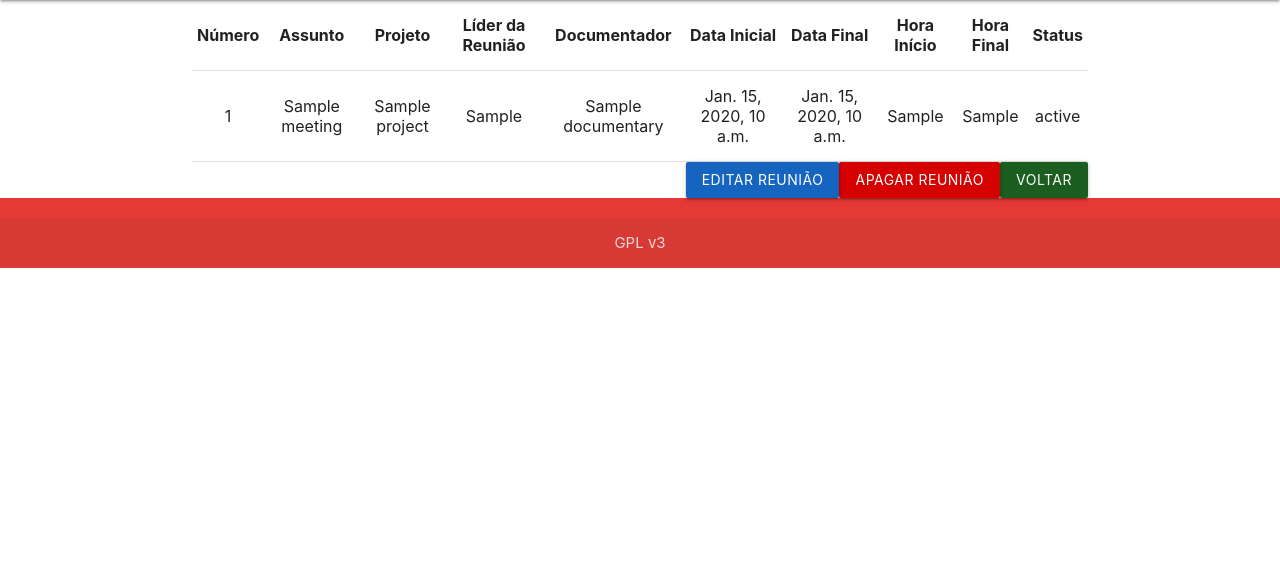
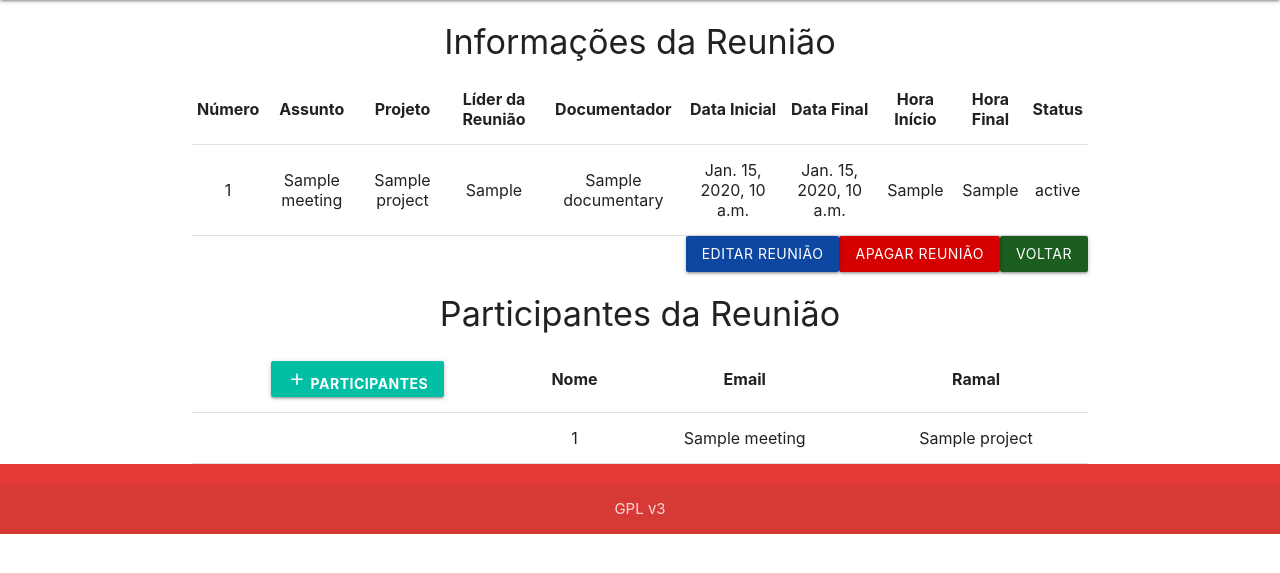
Before and after one commit to FGAProjects/Grata, a Django app: template meetings/templates/meetings/show_meeting.html in a window 1280 px wide. Shown: the part 64-637 px from the top of the page. Run offline with Django 3.2, Linux system fonts and the light colour scheme; the template is opened without the code that fills it: most values are stand-ins (such as "Sample title", 1, 10 or a date in 2020); some libraries are stand-ins or nearby versions.

Commit message:
Começando o relacionamento n x n de usuarios com reunião

```diff
--- a/meetings/models.py
+++ b/meetings/models.py
@@ -1,5 +1,7 @@
 from django.db import models
 from django.urls import reverse
+
+from clients.models import Client
 
 class Meeting(models.Model):
 
@@ -12,6 +14,7 @@ class Meeting(models.Model):
     final_date = models.CharField(max_length=12)
     first_hour = models.CharField(max_length=10)
     final_hour = models.CharField(max_length=10)
+    clients = models.ManyToManyField(Client)
 
     def __str__(self):
 
--- a/meetings/templates/meetings/edit_meeting.html
+++ b/meetings/templates/meetings/edit_meeting.html
@@ -143,7 +143,7 @@
             cancel: 'Sair',
             done: 'Confirmar',
         },
-        format: 'dd-mm-yyyy',
+        format: 'dd/mm/yyyy',
         container: 'body',
         minDate: new Date(),
         onSet: function (ele) {
--- a/meetings/templates/meetings/new_meeting.html
+++ b/meetings/templates/meetings/new_meeting.html
@@ -126,7 +126,7 @@
             cancel: 'Sair',
             done: 'Confirmar',
         },
-        format: 'dd-mm-yyyy',
+        format: 'dd/mm/yyyy',
         container: 'body',
         minDate: new Date(),
         onSet: function (ele) {
--- a/meetings/templates/meetings/show_meeting.html
+++ b/meetings/templates/meetings/show_meeting.html
@@ -3,9 +3,11 @@
 
 {% block content %}
 
-<div class="container" align="left">
+<div class="container">
 
 	<table class="centered responsive-table">
+
+		<h4 align="center">Informações da Reunião</h4>
 
 		<thead>
 			<tr>
@@ -47,7 +49,41 @@
 	<a href="{% url 'meeting_delete' meeting.id%}"
 	   class="btn red accent-4 waves-effect waves-light right">Apagar Reunião</a>
 	<a href="{% url 'meeting_edit' meeting.id%}"
-	   class="btn blue darken-3 waves-effect waves-light right">Editar Reunião</a>
+	   class="btn blue darken-4 waves-effect waves-light right">Editar Reunião</a>
+</div>
+
+<div class="container">
+
+	<table class="centered responsive-table">
+
+		<h4 align="center">Participantes da Reunião</h4>
+
+		<thead>
+		<tr>
+			<th>
+				<a  href="{% url 'client_list' meeting.id %}" class="waves-effect teal accent-4 btn">
+					<i class="material-icons center">
+						add
+					</i>
+					Participantes
+				</a>
+			</th>
+			<th>Nome</th>
+			<th>Email</th>
+		  	<th>Ramal</th>
+	  	</tr>
+	</thead>
+
+		<tbody>
+
+			<tr>
+				<td></td>
+				<td>{{meeting.id}}</td>
+				<td>{{meeting.subject_matter}}</td>
+				<td>{{meeting.project}}</td>
+			</tr>
+		</tbody>
+	</table>
 </div>
 
 {% endblock content %}
--- a/projeto-grata/templates/messages.html
+++ b/projeto-grata/templates/messages.html
@@ -14,7 +14,7 @@
 				</div>
 			{% else %}
 
-				<div class="card-content green-text" align="center" style="font-size:30px;text-aligh:center;">
+				<div class="card-content red-text" align="center" style="font-size:30px;text-aligh:center;">
 
 					{{message}}
 				</div>
--- a/projeto-grata/urls.py
+++ b/projeto-grata/urls.py
@@ -20,6 +20,7 @@ urlpatterns = [
     path('novo_usuario', client_views.new_client, name='client_new'),
     path('editar_perfil/', client_views.client_update, name='client_edit'),
     path('excluir_perfil/', client_views.client_delete, name='client_delete'),
+    path('lista_de_usuarios/<int:pk>', client_views.list_users, name='client_list'),
 
     #Meetings
     path('reunioes/', meeting_views.list_meeting, name='meeting_list'),
```
Also changed, not shown: clients/templates/clients/list_clients.html (added, +48 -0 lines), clients/views.py (+6 -7 lines), meetings/views.py (+14 -4 lines), meetings/migrations/0003_meeting_clients.py (added).
